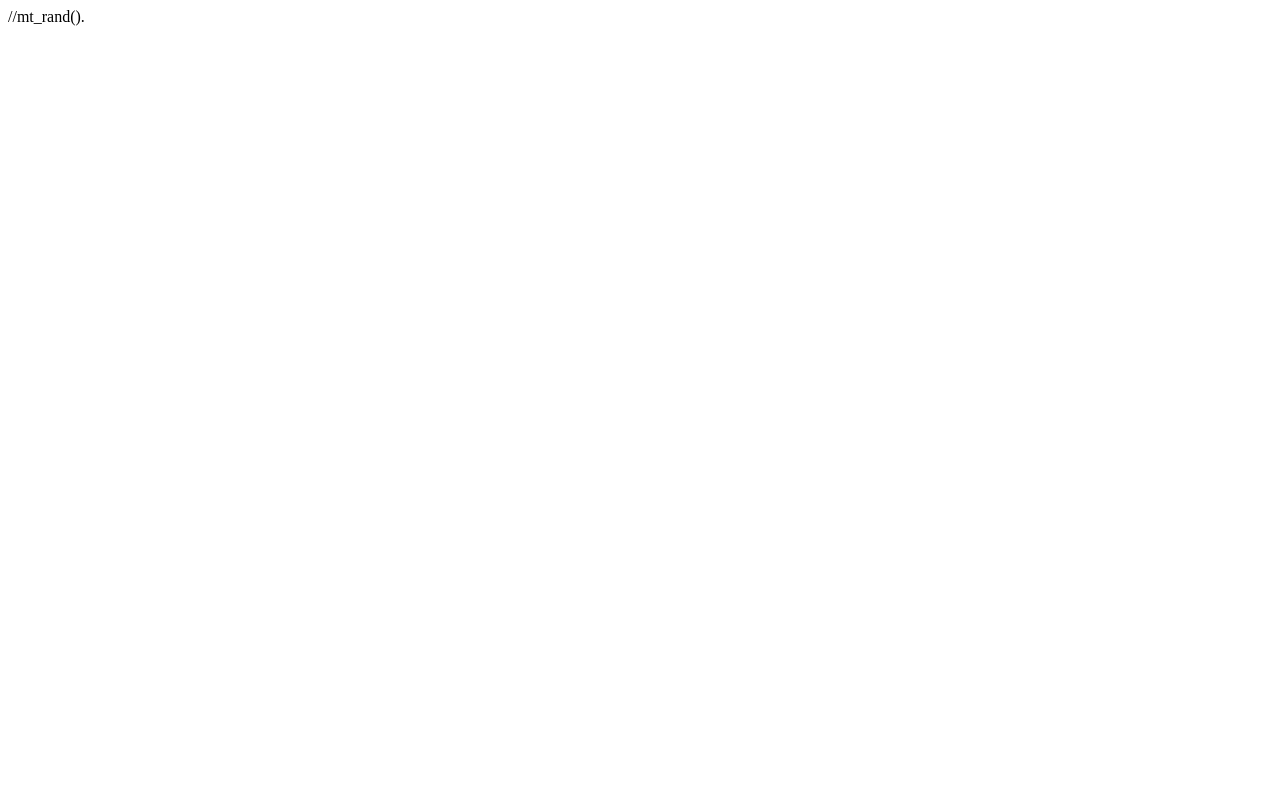
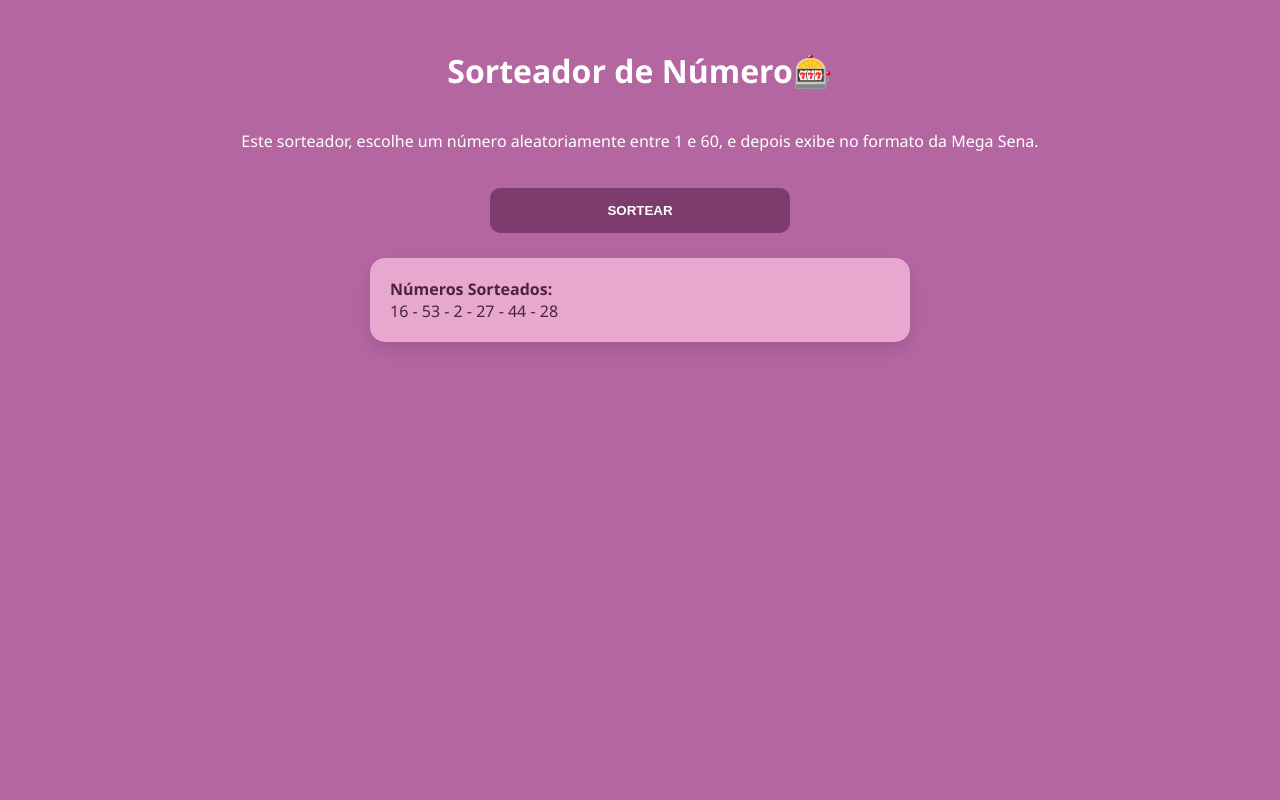
Before and after one commit to larissavlima7-cmd/PHP, a PHP site: page / in a window 1280 px wide. Before the commit the page is almost empty. Run offline with PHP 8.4, Linux system fonts and the light colour scheme.

Commit message:
sortedor

```diff
--- a/Introdução/desafios/Sorteador/header.php
+++ b/Introdução/desafios/Sorteador/header.php
@@ -0,0 +1,2 @@
+<h1>Sorteador de Número🎰 </h1>
+<p>Este sorteador, escolhe um número aleatoriamente entre 1 e 60, e depois exibe no formato da Mega Sena.</p>
--- a/Introdução/desafios/Sorteador/index.php
+++ b/Introdução/desafios/Sorteador/index.php
@@ -1 +1,45 @@
-//mt_rand().
+<!DOCTYPE html>
+<html lang="en">
+<head>
+    <meta charset="UTF-8">
+    <meta name="viewport" content="width=device-width, initial-scale=1.0">
+    <title>Sorteador de Número</title>
+    <style>
+        <?php
+            require "style.css";
+        ?>
+    </style>
+</head>
+<body>
+    <?php
+        include "header.php";
+    ?>
+    <form>
+        <button type="submit" class="btn">Sortear</button>
+    </form>
+    <div id="resp">
+    <?php
+    // Variaveis
+    $quantSortear=6;//quantidade que precisa ser sorteado
+    $quantsorteados=0;//quantidade que foi sorteada
+    $sorteados=[];//aray para guardar os seis números sorteados
+
+    // Usando o while, para que enquanto a quantidade que foi sorteada não atingir a quantodade que precisa ser sorteado
+    while($quantsorteados<$quantSortear){
+        //comando para realizar o sorteio
+        $sorteio=mt_rand(1,60);
+        //adiciona os números sorteados ao array
+        if(!in_array($sorteio, $sorteados)){
+            $sorteados[]=$sorteio;
+        }
+        //conforme for rodando, vai aumentando a quantidade de números que foi sorteado
+        $quantsorteados++;
+    }
+    // Saida, visualização dos números
+        echo "<strong>Números Sorteados:</strong> <br>";
+        echo implode (" - ", $sorteados);
+    ?>
+    </div>
+
+</body>
+</html>
--- a/Introdução/desafios/Sorteador/style.css
+++ b/Introdução/desafios/Sorteador/style.css
@@ -0,0 +1,37 @@
+ /* Estilizando o corpo */
+ body {
+     background-color: #b466a1;
+     font-family: 'Segoe UI', sans-serif;
+     display: flex;
+     flex-direction: column;
+     align-items: center;
+     color: #fff;
+     padding: 20px;
+ }
+
+ /* Botão */
+ .btn {
+     display: block;
+     width: 300px;
+     padding: 15px;
+     background-color: #7d3c6d;
+     color: white;
+     border: none;
+     border-radius: 10px;
+     font-weight: bold;
+     text-transform: uppercase;
+     cursor: pointer;
+     margin-top: 20px;
+ }
+
+ /* Um card separado para as respostas do sistema */
+ #resp {
+     margin-top: 25px;
+     padding: 20px;
+     border-radius: 15px;
+     background-color: #e7a7cf;
+     color: #4b2341;
+     width: 100%;
+     max-width: 500px;
+     box-shadow: 0 8px 16px rgba(0, 0, 0, 0.1);
+ }
```
